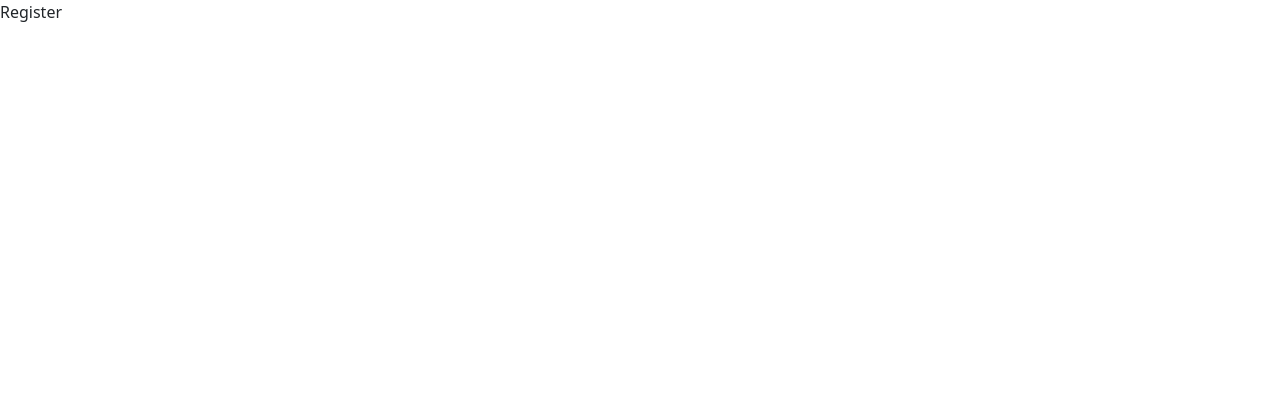
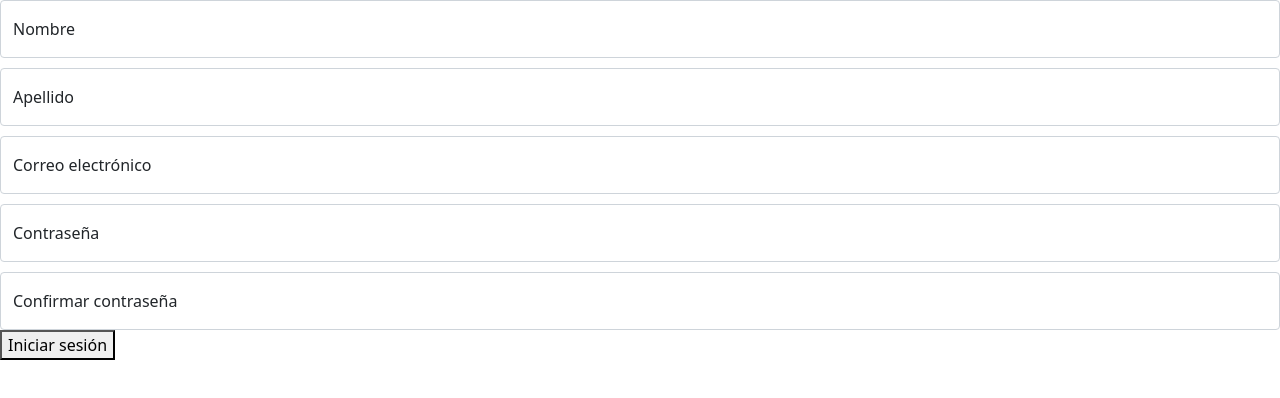
Before and after one commit to JBNSage/BusinessWebSolvex, a React (Create React App) app in the folder bwfront/: page /authenticate/register in a window 1280 px wide. Shown: the top 398 px of the page. Built offline with nearby package versions, Linux system fonts and the light colour scheme.

Commit message:
done register logic

```diff
--- a/bwfront/src/hooks/useAuthentication.js
+++ b/bwfront/src/hooks/useAuthentication.js
@@ -20,8 +20,8 @@ export default function useAuthentication() {
     sessionStorage.removeItem(userStorage);
   };
 
-  const register = async () => {
-    const response = await apiCalls.register();
+  const register = async (body) => {
+    const response = await apiCalls.register(body);
 
     if (response.data) {
       storeUser(response.data);
--- a/bwfront/src/routes.js
+++ b/bwfront/src/routes.js
@@ -4,7 +4,7 @@ import * as Views from "./views";
 import { useAuthentication } from "./hooks";
 
 export default function AppRoutes() {
-  const { login, user } = useAuthentication();
+  const { login, user, register } = useAuthentication();
   return (
     <BrowserRouter>
       <Routes>
@@ -39,7 +39,10 @@ export default function AppRoutes() {
           <>
             <Route path="/authenticate">
               <Route index element={<Views.Login login={login} />} />
-              <Route path="register" element={<Views.Register />} />
+              <Route
+                path="register"
+                element={<Views.Register login={login} register={register} />}
+              />
               <Route path="reset-password" element={<Views.ResetPassword />} />
             </Route>
             <Route path="*" element={<Navigate to="/authenticate" />} />
--- a/bwfront/src/views/authentication/Login.js
+++ b/bwfront/src/views/authentication/Login.js
@@ -3,6 +3,7 @@ import { Formik, Form } from "formik";
 import { string, object } from "yup";
 import { TextInput } from "../../components/forms/inputs";
 import { AlertFormError } from "../../components";
+import { Link } from "react-router-dom";
 
 export default function Login({ login }) {
   const [raiseAlert, setRaiseAlert] = useState();
@@ -11,10 +12,7 @@ export default function Login({ login }) {
     //IF LOGIN IS SUCCESSFULL, THE HOOK WILL UPDATE THE ROUTES TREE, IF NOT, THEN WE
     //CAPTURE THE ERROR TO DISPLAY THE ERROR MESSAGE
 
-    const response = await login({
-      email: values.email,
-      password: values.password,
-    });
+    const response = await login(values);
 
     if (response.error) {
       setRaiseAlert();
@@ -22,6 +20,7 @@ export default function Login({ login }) {
   };
 
   return (
+    <>
       <Formik
         validationSchema={validationSchema}
         initialValues={{
@@ -46,6 +45,8 @@ export default function Login({ login }) {
           <button type="submit">Iniciar sesión</button>
         </Form>
       </Formik>
+      <Link to="register">Registrarse</Link>
+    </>
   );
 }
 
--- a/bwfront/src/views/authentication/Register.js
+++ b/bwfront/src/views/authentication/Register.js
@@ -1,5 +1,82 @@
-import React from "react";
+import React, { useState } from "react";
+import { Formik, Form } from "formik";
+import { string, object, ref } from "yup";
+import { TextInput } from "../../components/forms/inputs";
+import { AlertFormError } from "../../components";
 
-export default function Register() {
-  return <div>Register</div>;
+export default function Register({ login, register }) {
+  const [raiseAlert, setRaiseAlert] = useState();
+
+  const handleSubmit = async (values) => {
+    //IF REGISTER IS SUCCESSFULL, WE THEN LOGIN THE REGISTERED USER, IF NOT, THEN WE
+    //CAPTURE THE ERROR TO DISPLAY THE ERROR MESSAGE
+    const registerResponse = await register(values);
+
+    if (registerResponse.error) {
+      setRaiseAlert();
+      return;
+    }
+
+    //IF LOGIN IS SUCCESSFULL, THE HOOK WILL UPDATE THE ROUTES TREE, IF NOT, THEN WE
+    //CAPTURE THE ERROR TO DISPLAY THE ERROR MESSAGE
+
+    const loginResponse = await login({
+      email: values.email,
+      password: values.password,
+    });
+
+    if (loginResponse.error) {
+      setRaiseAlert();
+    }
+  };
+
+  return (
+    <Formik
+      validationSchema={validationSchema}
+      initialValues={{
+        firstName: "",
+        lastName: "",
+        email: "",
+        password: "",
+        confirmPassword: "",
+      }}
+      onSubmit={handleSubmit}
+    >
+      <Form>
+        <TextInput placeholder="Nombre" label="Nombre" name="firstName" />
+        <TextInput placeholder="Apellido" label="Apellido" name="lastName" />
+        <TextInput
+          placeholder="Correo electrónico"
+          label="Correo electrónico"
+          name="email"
+        />
+        <TextInput
+          placeholder="Contraseña"
+          label="Contraseña"
+          name="password"
+          type="password"
+        />
+        <TextInput
+          placeholder="Confirmar contraseña"
+          label="Confirmar contraseña"
+          name="confirmPassword"
+          type="password"
+        />
+        {raiseAlert && <AlertFormError message={"Error"} />}
+        <button type="submit">Iniciar sesión</button>
+      </Form>
+    </Formik>
+  );
 }
+
+const validationSchema = object({
+  firstName: string().required("Este campo es obligatorio"),
+  lastName: string().required("Este campo es obligatorio"),
+  email: string()
+    .email("El correo debe ser un correo válido")
+    .required("El correo debe ser un correo válido"),
+  password: string().required("Este campo es obligatorio"),
+  confirmPassword: string()
+    .oneOf([ref("password"), null], "Las contraseñas deben ser iguales")
+    .required("Las contraseñas deben ser iguales"),
+});
```
Lines whose indentation alone changed are shown as unchanged.
